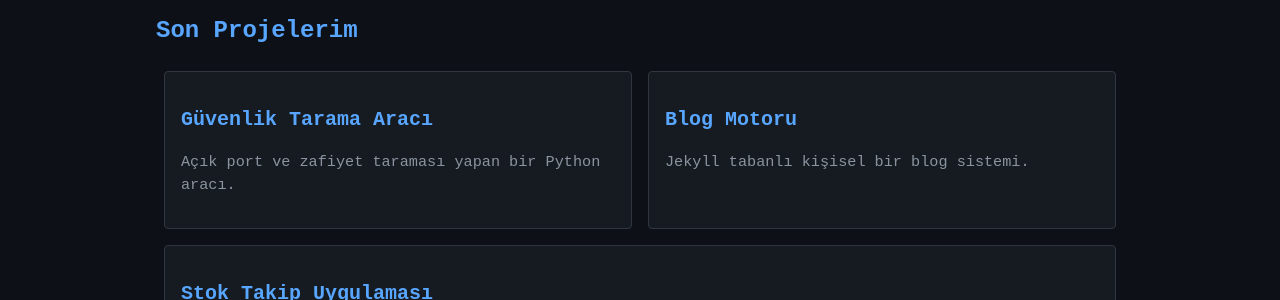
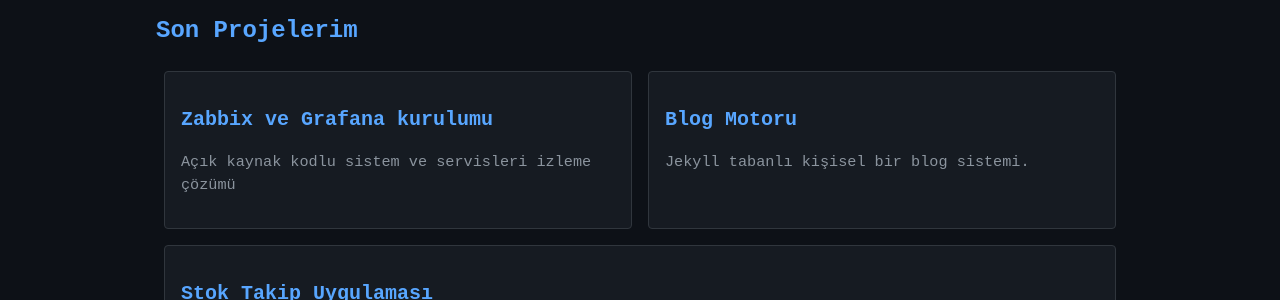
Before and after one commit to talhayrlmz/talhayorulmaz.github.io, a Jekyll site: the page built from index.html, in a window 1280 px wide. Shown: the part 458-758 px from the top of the page. Built offline with Jekyll 4.4.1, drawn with Linux system fonts in a browser that asks for light colours.

Commit message:
Update projects.yml

```diff
--- a/_data/projects.yml
+++ b/_data/projects.yml
@@ -1,5 +1,5 @@
-- title: "Güvenlik Tarama Aracı"
-  description: "Açık port ve zafiyet taraması yapan bir Python aracı."
+- title: "Zabbix ve Grafana kurulumu"
+  description: "Açık kaynak kodlu sistem ve servisleri izleme çözümü"
   url: "https://talhayorulmaz.com/404"
 
 - title: "Blog Motoru"
```
